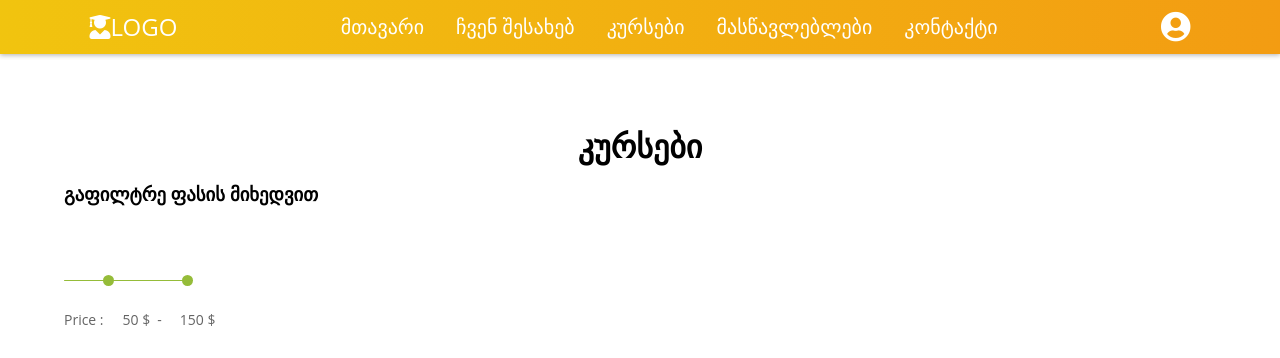
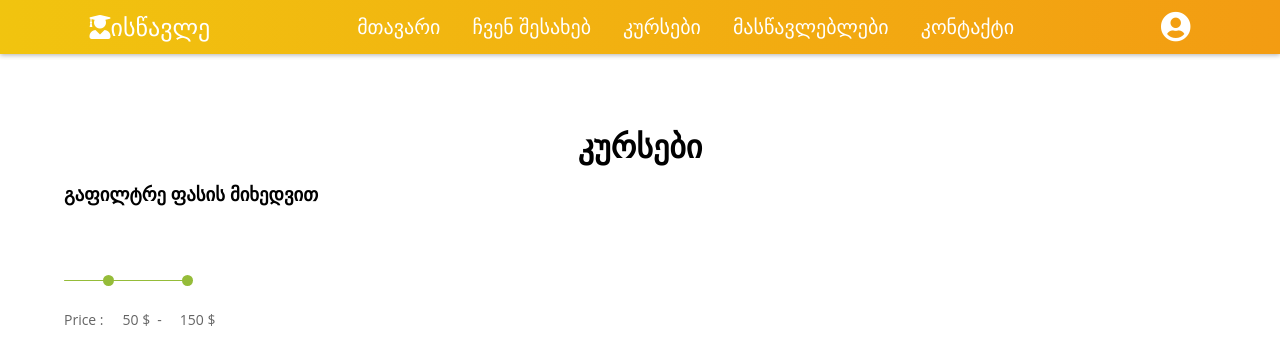
Before and after one commit to Evgenia-Galiorjan/project-new, a plain HTML site: page other.html in a window 1280 px wide. Shown: the top 358 px of the page. Drawn offline with nearby package versions, Linux system fonts and the light colour scheme.

Commit message:
Update other.html

```diff
--- a/other.html
+++ b/other.html
@@ -22,7 +22,7 @@
 
         <div id="menu" class="fas fa-bars"></div>
 
-        <a href="#" class="logo"><i class="fas fa-user-graduate"></i>LOGO</a>
+        <a href="#" class="logo"><i class="fas fa-user-graduate"></i>ისწავლე</a>
 
         <nav class="navbar">
             <ul>
```
